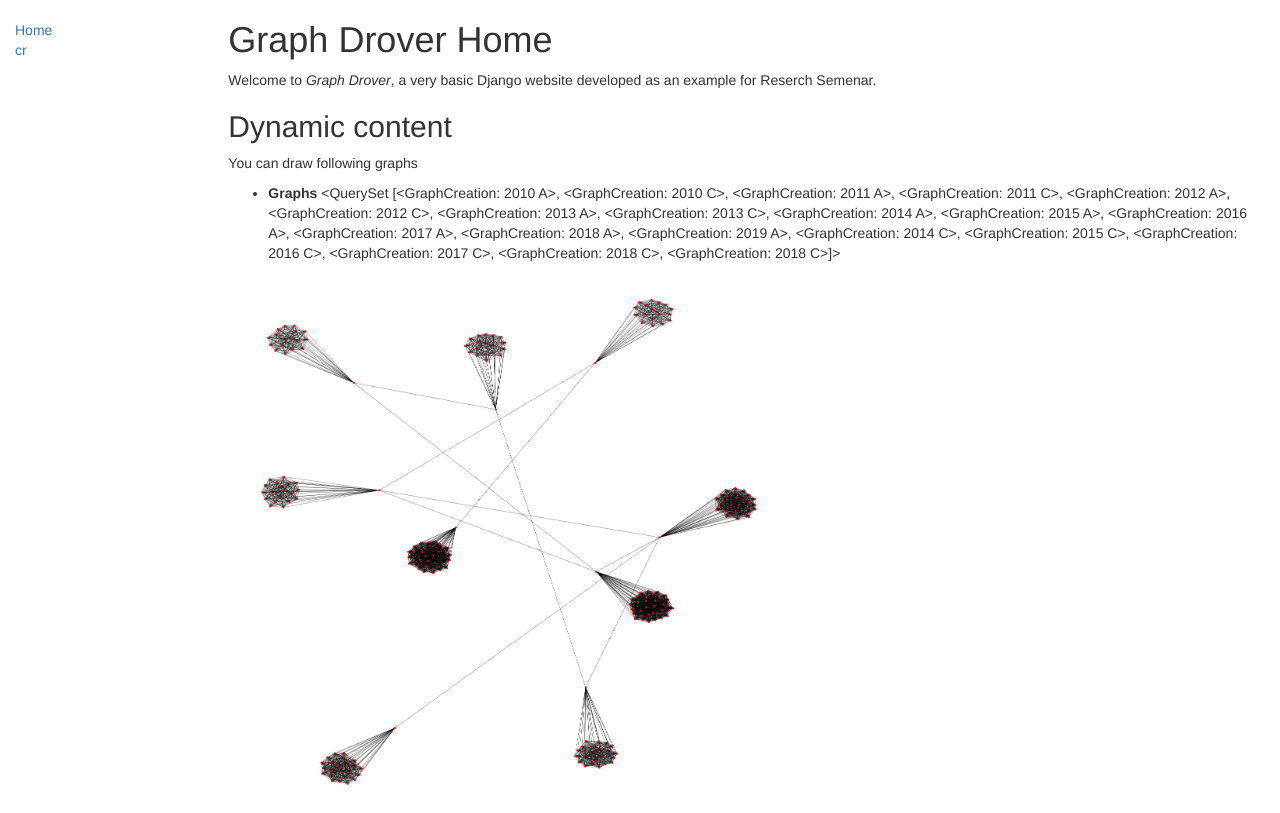
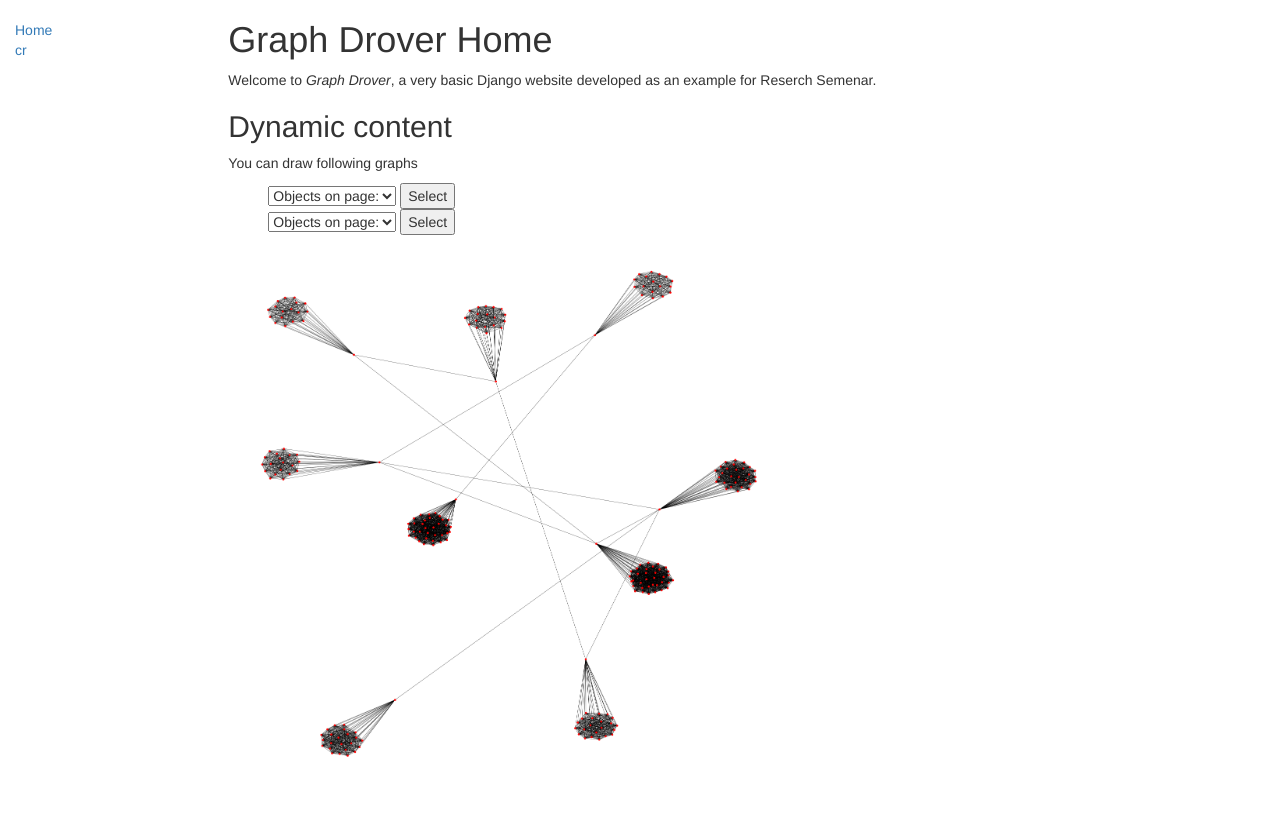
Before and after one commit to Luky1228/Grop_3_Proj, a Django app: template website/catalog/templates/index.html in a window 1280 px wide. After the commit the page ends 757 px from the top, so only its background shows below. Run offline with Django 3.2, Linux system fonts and the light colour scheme; the template is opened without the code that fills it: values that come from a table or form of the project are taken from there, others are empty; data comes from the database, SQL or seed files in the repository; some libraries are stand-ins or nearby versions.

Commit message:
Обновление фаила функций

```diff
--- a/website/catalog/functions.py
+++ b/website/catalog/functions.py
@@ -1,9 +1,11 @@
 
 #   Реализовать 2 функции
 
-def getGraph(yearls):
-    df = yearls
+
+def getGraph(year, graph):
+    df = year + graph
     return df
+
 
 def drowG():
     #save(.static/Graphs/graph.png)
--- a/website/catalog/templates/index.html
+++ b/website/catalog/templates/index.html
@@ -9,7 +9,25 @@
 
   <p>You can draw following graphs</p>
   <ul>
-    <li><strong>Graphs</strong> {{cr}}</li>
+    <form action="PageObjects" method="get">
+       <select name="year">
+        <option selected="selected" disabled>Objects on page:</option>
+        <option value="2010">2010</option>
+        <option value="2011">2011</option>
+        <option value="2012">30</option>
+        <option value="2013">40</option>
+        <option value="2015">50</option>
+       </select>
+       <input type="submit" value="Select">
+    </form>
+    <form action="PageObjects" method="get">
+       <select name="graph">
+        <option selected="selected" disabled>Objects on page:</option>
+        <option value="2010">"1"</option>
+        <option value="2011">"1"</option>
+       </select>
+       <input type="submit" value="Select">
+    </form>
   </ul>
 
 {% endblock %}
--- a/website/catalog/views.py
+++ b/website/catalog/views.py
@@ -1,10 +1,15 @@
 from django.shortcuts import render
 from .models import GraphCreation, GraphViz
+from .functions import getGraph, drowG
 from django.views import generic
 
 
 # Create your views here.
 def index(request):
+
+
+    year = request.GET['year']
+    graph = request.GET['graph']
     cr = GraphCreation.objects.all()
     return render(
         request,
```
